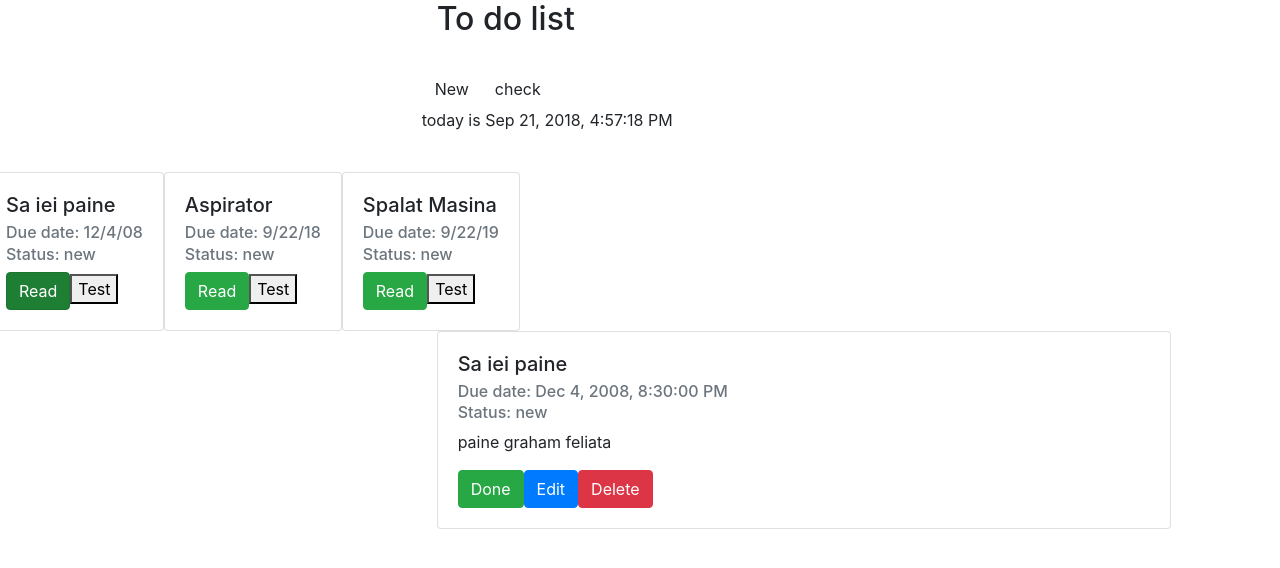
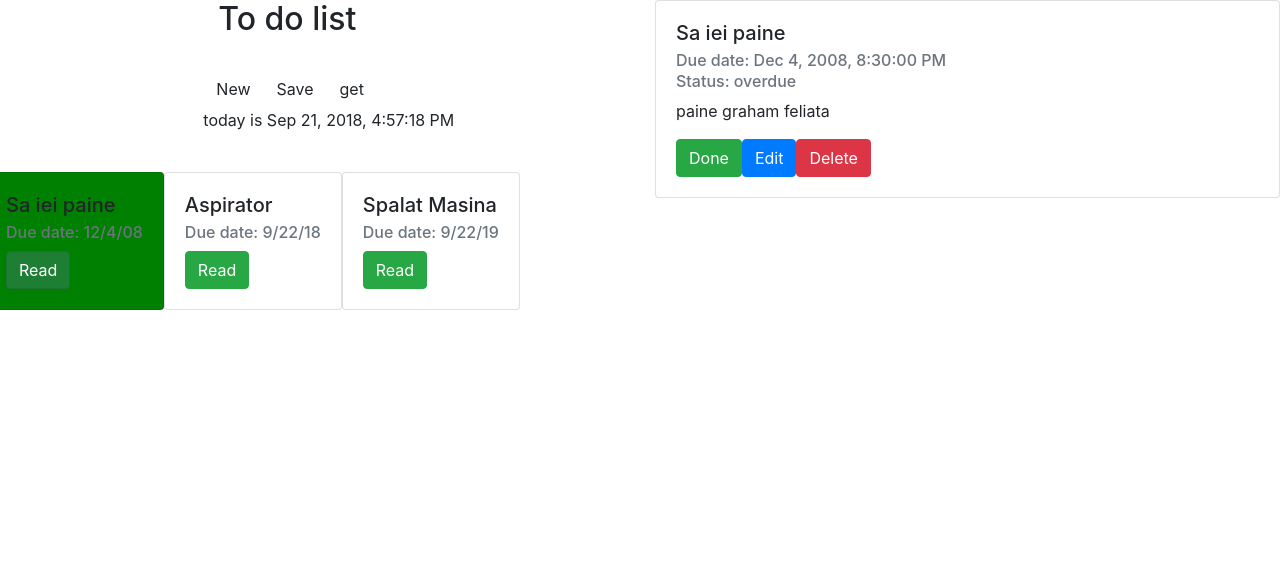
Before and after one commit to gxg10/to-do-task, an Angular app: page /0 in a window 1280 px wide. Shown: the top 568 px of the page. Built offline with nearby package versions, Linux system fonts and the light colour scheme.

Commit message:
get save - on server

```diff
--- a/src/app/app.component.html
+++ b/src/app/app.component.html
@@ -1,4 +1,4 @@
-
+<!--
 <div class="row">
     <div class="col-md-12">
             <app-to-do-list></app-to-do-list>
@@ -8,4 +8,13 @@
         <div class="col-md-7 offset-md-4">
                 <router-outlet></router-outlet>
         </div>
+</div> -->
+
+<div class="row">
+                <div class="col-sm-6">
+                                <app-to-do-list></app-to-do-list>
+                        </div>
+                        <div class="col-sm-6">
+                                        <router-outlet></router-outlet>
+                        </div>
 </div>
--- a/src/app/app.module.ts
+++ b/src/app/app.module.ts
@@ -9,6 +9,7 @@ import { NewTaskComponent } from './to-do-list/new-task/new-task.component';
 import { FormsModule, ReactiveFormsModule } from '@angular/forms';
 import { TaskService } from './task-service';
 import { TaskDetailComponent } from './to-do-list/task-detail/task-detail.component';
+import { HttpClientModule } from '@angular/common/http';
 
 @NgModule({
   declarations: [
@@ -22,7 +23,8 @@ import { TaskDetailComponent } from './to-do-list/task-detail/task-detail.compon
     BrowserModule,
     AppRoutingModule,
     FormsModule,
-    ReactiveFormsModule
+    ReactiveFormsModule,
+    HttpClientModule
   ],
   providers: [TaskService],
   bootstrap: [AppComponent]
--- a/src/app/task-service.ts
+++ b/src/app/task-service.ts
@@ -1,9 +1,13 @@
 import { Task } from './task-model';
+import { HttpClient } from '@angular/common/http';
+import { Injectable } from '@angular/core';
 
-
+@Injectable()
 export class TaskService {
 
     today: Date = new Date(Date.now());
+
+    constructor(private http: HttpClient) {}
 
     private tasks: Task[] = [
 
@@ -16,6 +20,15 @@ export class TaskService {
 
       ];
 
+    storeOnServer() {
+        return this.http.put('https://to-do-list-b4785.firebaseio.com/tasks.json',
+        this.getTasks());
+    }
+
+    fetchFromServer() {
+        return this.http.get('https://to-do-list-b4785.firebaseio.com/tasks.json');
+    }
+
     sortTasks() {
      const t = this.tasks.sort((a, b) =>
         new Date(a.due_date).getTime()
@@ -25,6 +38,10 @@ export class TaskService {
 
     getTasks() {
         return this.tasks;
+    }
+
+    setTasts(tasks: Task[]) {
+        this.tasks = tasks;
     }
 
     getOneTask(index: number) {
@@ -63,21 +80,11 @@ export class TaskService {
         return this.today;
     }
 
-    // checkIfOverdue() {
-    //     this.tasks.forEach( (task) => {
-    //         if (task.due_date < this.today) {
-    //             this.overdueTask(task);
-    //         }
-    //     })
-    // }
-
     checkIfOverdue() {
         for (let i = 0; i < this.tasks.length; i++) {
             if (this.tasks[i].due_date < this.today) {
                 this.overdueTask(i);
-                console.log(this.tasks[i]);
             }
-
         }
     }
 
--- a/src/app/to-do-list/to-do-item/to-do-item.component.html
+++ b/src/app/to-do-list/to-do-item/to-do-item.component.html
@@ -2,10 +2,8 @@
   <div class="card-body">
     <h5 class="card-title">{{it.name}}</h5>
     <h6 class="card-subtitle mb-2 text-muted">Due date: {{it.due_date | date : 'shortDate'}}</h6>
-    <h6 class="card-subtitle mb-2 text-muted">Status: {{it.status}}</h6>
 
     <a [routerLink]="[index]" type="button" routerLinkActive="active"
     class="btn btn-success">Read</a>
-    <button >Test</button>
   </div>
 </div>
--- a/src/app/to-do-list/to-do-list.component.html
+++ b/src/app/to-do-list/to-do-list.component.html
@@ -7,7 +7,8 @@
   <div class="row">
     <div class="com-sm-4 offset-md-4">
         <button class="btn" (click)="newTask()">New</button>
-        <button class="btn" (click)="overd()">check</button>
+        <button class="btn" (click)="saveServer()">Save</button>
+        <button class="btn" (click)="getFromServer()">get</button>
         <p>today is {{today | date: 'medium'}}</p>
     </div>
   </div>
--- a/src/app/to-do-list/to-do-list.component.ts
+++ b/src/app/to-do-list/to-do-list.component.ts
@@ -25,6 +25,7 @@ export class ToDoListComponent implements OnInit, DoCheck {
     this.itemList = this.taskService.getTasks();
     this.today = this.taskService.getTodayTime();
     this.sort();
+    this.taskService.checkIfOverdue();
   }
 
   sort() {
@@ -39,4 +40,22 @@ export class ToDoListComponent implements OnInit, DoCheck {
     this.taskService.checkIfOverdue();
   }
 
+  saveServer() {
+    this.taskService.storeOnServer().subscribe(
+      response => {
+        console.log(response);
+      }
+    );
+  }
+
+  getFromServer() {
+    this.taskService.fetchFromServer().subscribe(
+      (tasks: Task[]) => {
+        this.taskService.setTasts(tasks);
+        // this.itemList = tasks;
+        // console.log(tasks);
+      }
+    );
+  }
+
 }
```
